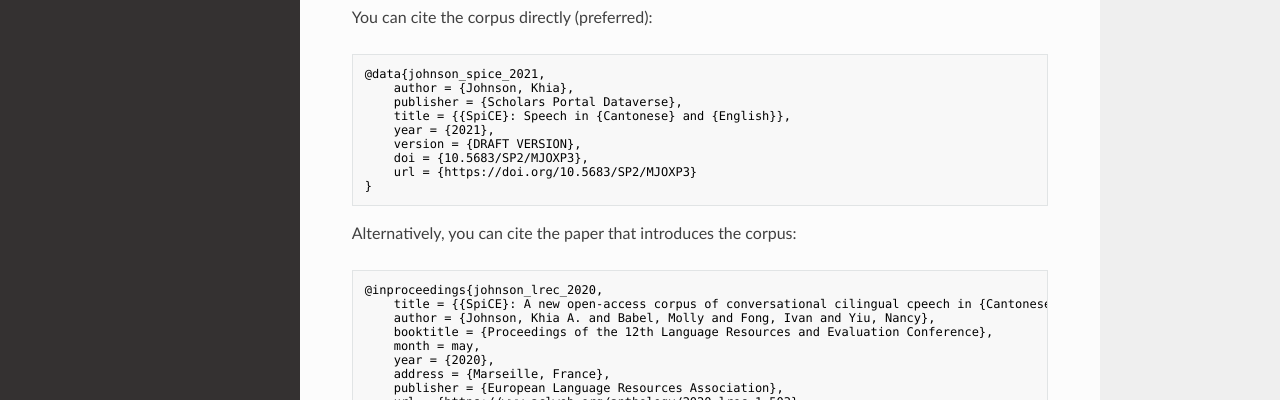
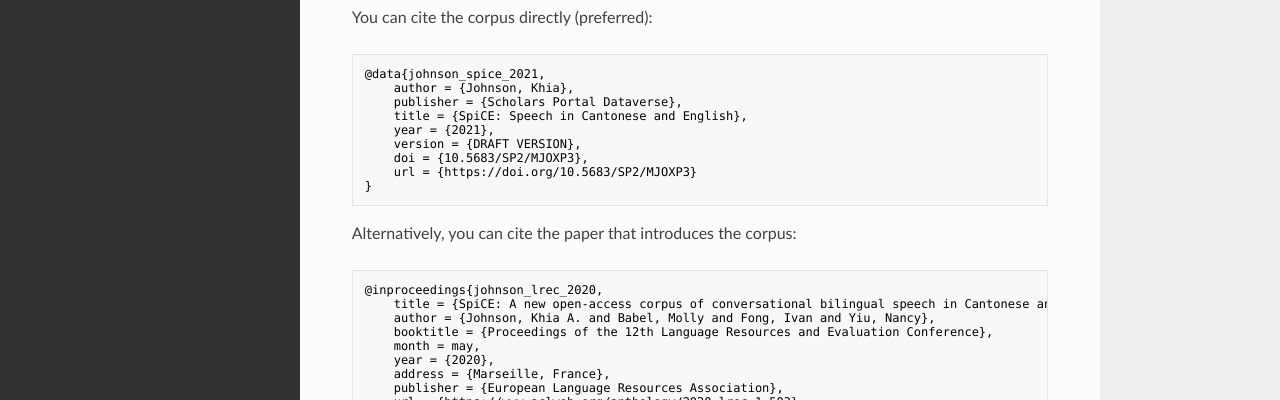
Before and after one commit to khiajohnson/SpiCE-Corpus, an MkDocs documentation site: the page built from docs/index.md, in a window 1280 px wide and 1281 px high. Shown: the part 658-1058 px from the top of the window. Built offline with MkDocs 1.6.1, drawn with Linux system fonts in a browser that asks for light colours; nearby versions of some CDN libraries; some of the changed text lies outside the part shown.

Commit message:
update readme and fix bib format

````diff
--- a/docs/index.md
+++ b/docs/index.md
@@ -34,7 +34,7 @@
 
 ```bib
 @inproceedings{johnson_lrec_2020,
-    title = {{SpiCE}: A new open-access corpus of conversational cilingual cpeech in {Cantonese} and {English}},
+    title = {SpiCE: A new open-access corpus of conversational bilingual speech in Cantonese and English},
     author = {Johnson, Khia A. and Babel, Molly and Fong, Ivan and Yiu, Nancy},
     booktitle = {Proceedings of the 12th Language Resources and Evaluation Conference},
     month = may,
````
Also changed, not shown: other parts of docs/index.md (+1 -1 lines), README.rst.
